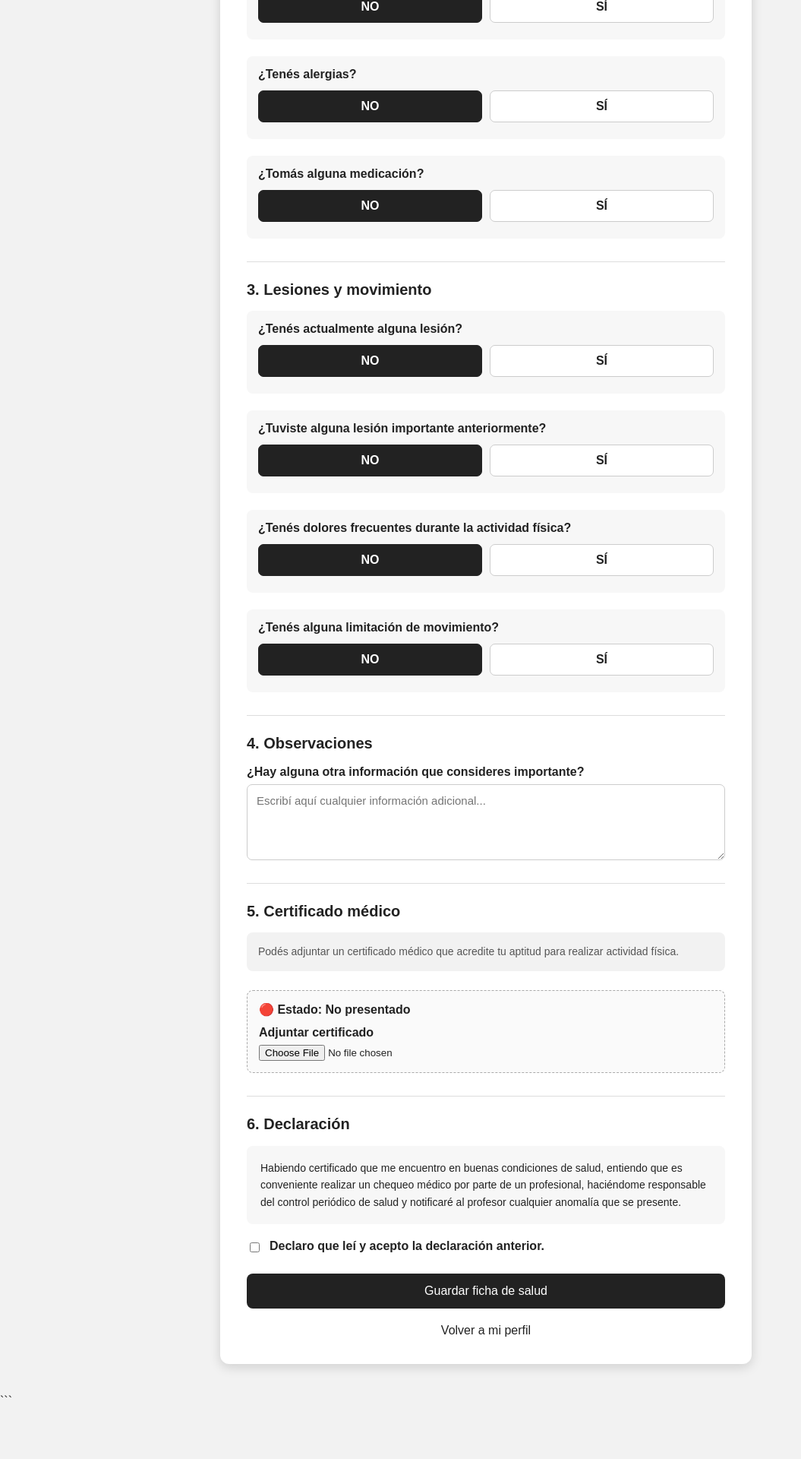
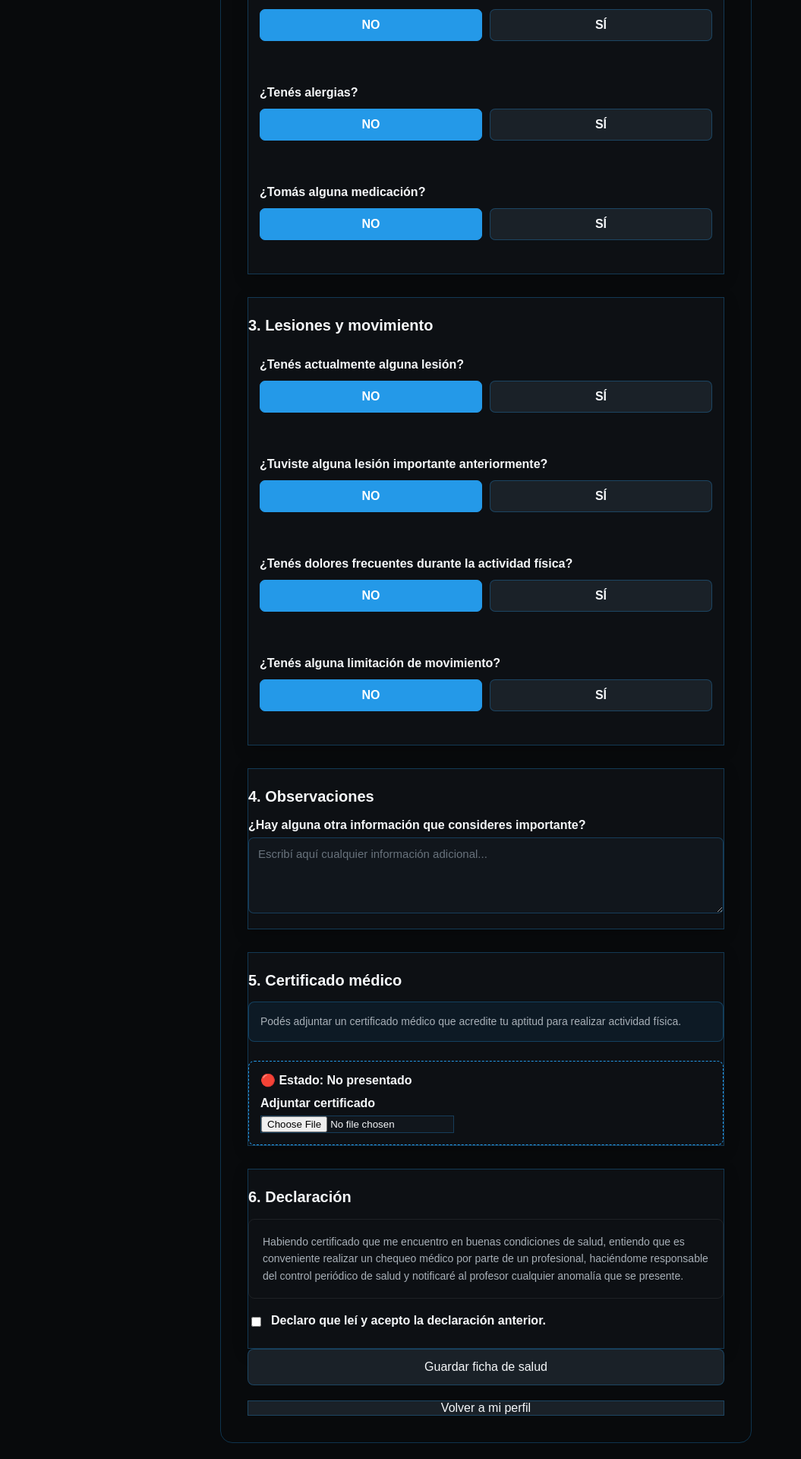
Before and after one commit to damiandemiguel/TrainingPointManager, a Python web app: template templates/salud.html in a window 1280 px wide. Shown: the part 1200-3120 px from the top of the page at 76% size, without its empty margins (0-1055 px from the left). Before the commit the page ends 3039 px from the top, so only its background shows below. Run offline with Jinja, Linux system fonts and the light colour scheme; the template is opened without the code that fills it, so the values that code supplies are empty.

Commit message:
Unificar diseño de fichas de salud

````diff
--- a/static/css/training_point.css
+++ b/static/css/training_point.css
@@ -774,3 +774,16 @@
     box-shadow: none !important;
     border-radius: 0 !important;
 }
+
+/* =========================================================
+   Ficha de salud administrador - textos internos
+   ========================================================= */
+
+body.tp-app .seccion .dato,
+body.tp-app .seccion .etiqueta,
+body.tp-app .seccion .valor {
+    background: transparent !important;
+    border: 0 !important;
+    box-shadow: none !important;
+    border-radius: 0 !important;
+}
--- a/templates/ficha_salud_admin.html
+++ b/templates/ficha_salud_admin.html
@@ -4,7 +4,6 @@
 
 <head>
 
-```
 <meta charset="UTF-8">
 <meta name="viewport" content="width=device-width, initial-scale=1.0">
 
@@ -151,7 +150,6 @@
     }
 
 </style>
-```
 
 
     <link rel="stylesheet" href="{{ url_for('static', filename='css/training_point.css') }}">
@@ -161,7 +159,7 @@
 
 <div class="contenedor">
 
-```
+
 <h1>Ficha de salud</h1>
 
 <div class="subtitulo">
@@ -620,7 +618,6 @@
     </a>
 
 </div>
-```
 
 </div>
 
--- a/templates/salud.html
+++ b/templates/salud.html
@@ -7,6 +7,8 @@
     <meta name="viewport" content="width=device-width, initial-scale=1.0">
 
     <title>Ficha de salud - Training Point</title>
+
+    <link rel="stylesheet" href="{{ url_for('static', filename='css/training_point.css') }}">
 
     <style>
 
@@ -192,11 +194,164 @@
             text-decoration: none;
         }
 
+        /* =========================================================
+           TEMA TRAINING POINT - FICHA DE SALUD
+           ========================================================= */
+
+        body.tp-app {
+            background: var(--tp-fondo);
+            color: var(--tp-blanco);
+        }
+
+        body.tp-app .contenedor {
+            position: relative;
+            z-index: 1;
+            width: 90%;
+            max-width: 700px;
+            margin: 40px auto;
+            padding: 35px;
+            background: rgba(17, 22, 28, 0.94);
+            border: 1px solid var(--tp-borde);
+            border-radius: 16px;
+            box-shadow: 0 12px 30px rgba(0, 0, 0, 0.35);
+        }
+
+        body.tp-app h1,
+        body.tp-app h2 {
+            color: var(--tp-blanco);
+        }
+
+        body.tp-app .subtitulo {
+            color: var(--tp-gris);
+        }
+
+        body.tp-app .seccion {
+            border-top-color: var(--tp-borde-suave);
+        }
+
+        body.tp-app label,
+        body.tp-app .pregunta-texto {
+            color: var(--tp-blanco);
+        }
+
+        /* Campos de texto */
+        body.tp-app input[type="text"],
+        body.tp-app input[type="tel"],
+        body.tp-app textarea {
+            background: var(--tp-superficie-2);
+            color: var(--tp-blanco);
+            border: 1px solid var(--tp-borde);
+            box-shadow: none;
+        }
+
+        body.tp-app input[type="text"]:focus,
+        body.tp-app input[type="tel"]:focus,
+        body.tp-app textarea:focus {
+            border-color: var(--tp-celeste);
+            outline: none;
+        }
+
+        body.tp-app input::placeholder,
+        body.tp-app textarea::placeholder {
+            color: var(--tp-gris-oscuro);
+        }
+
+        /* Preguntas de salud */
+        body.tp-app .pregunta {
+            background: transparent;
+            border: 0;
+            box-shadow: none;
+        }
+
+        /* Opciones Sí / No */
+        body.tp-app .opcion {
+            background: var(--tp-superficie-2);
+            color: var(--tp-blanco);
+            border: 1px solid var(--tp-borde);
+        }
+
+        body.tp-app .opciones input[type="radio"]:checked + .opcion {
+            background: var(--tp-celeste);
+            color: #fff;
+            border-color: var(--tp-celeste);
+        }
+
+        /* Nota informativa */
+        body.tp-app .nota {
+            background: rgba(36, 153, 232, 0.08);
+            color: var(--tp-gris);
+            border: 1px solid var(--tp-borde);
+            box-shadow: none;
+        }
+
+        /* Declaración */
+        body.tp-app .declaracion {
+            background: transparent;
+            color: var(--tp-gris);
+            border: 1px solid var(--tp-borde-suave);
+            box-shadow: none;
+        }
+
+        /* Certificado médico */
+        body.tp-app .archivo {
+            background: transparent;
+            color: var(--tp-blanco);
+            border: 1px dashed var(--tp-celeste);
+            box-shadow: none;
+        }
+
+        body.tp-app input[type="file"] {
+            color: var(--tp-gris);
+        }
+
+        /* Botón principal */
+        body.tp-app .boton {
+            background: var(--tp-celeste);
+            color: #fff;
+            border: 0;
+        }
+
+        body.tp-app .boton:hover {
+            background: var(--tp-celeste-claro);
+        }
+
+        /* Volver */
+        body.tp-app .volver {
+            color: var(--tp-celeste-claro);
+        }
+
+        /* Evitar fondos propios detrás de textos internos */
+        body.tp-app .campo,
+        body.tp-app .campo label,
+        body.tp-app .pregunta-texto,
+        body.tp-app .aceptacion,
+        body.tp-app .aceptacion label {
+            background: transparent;
+            box-shadow: none;
+        }
+
+        /* Ajuste móvil */
+        @media (max-width: 600px) {
+            body.tp-app .contenedor {
+                width: calc(100% - 24px);
+                margin: 20px auto;
+                padding: 22px 16px;
+            }
+
+            body.tp-app .pregunta {
+                padding: 12px 0;
+            }
+
+            body.tp-app .opciones {
+                gap: 8px;
+            }
+        }
+
     </style>
 
 </head>
 
-<body>
+<body class="tp-app">
 
 <div class="contenedor">
 
````
